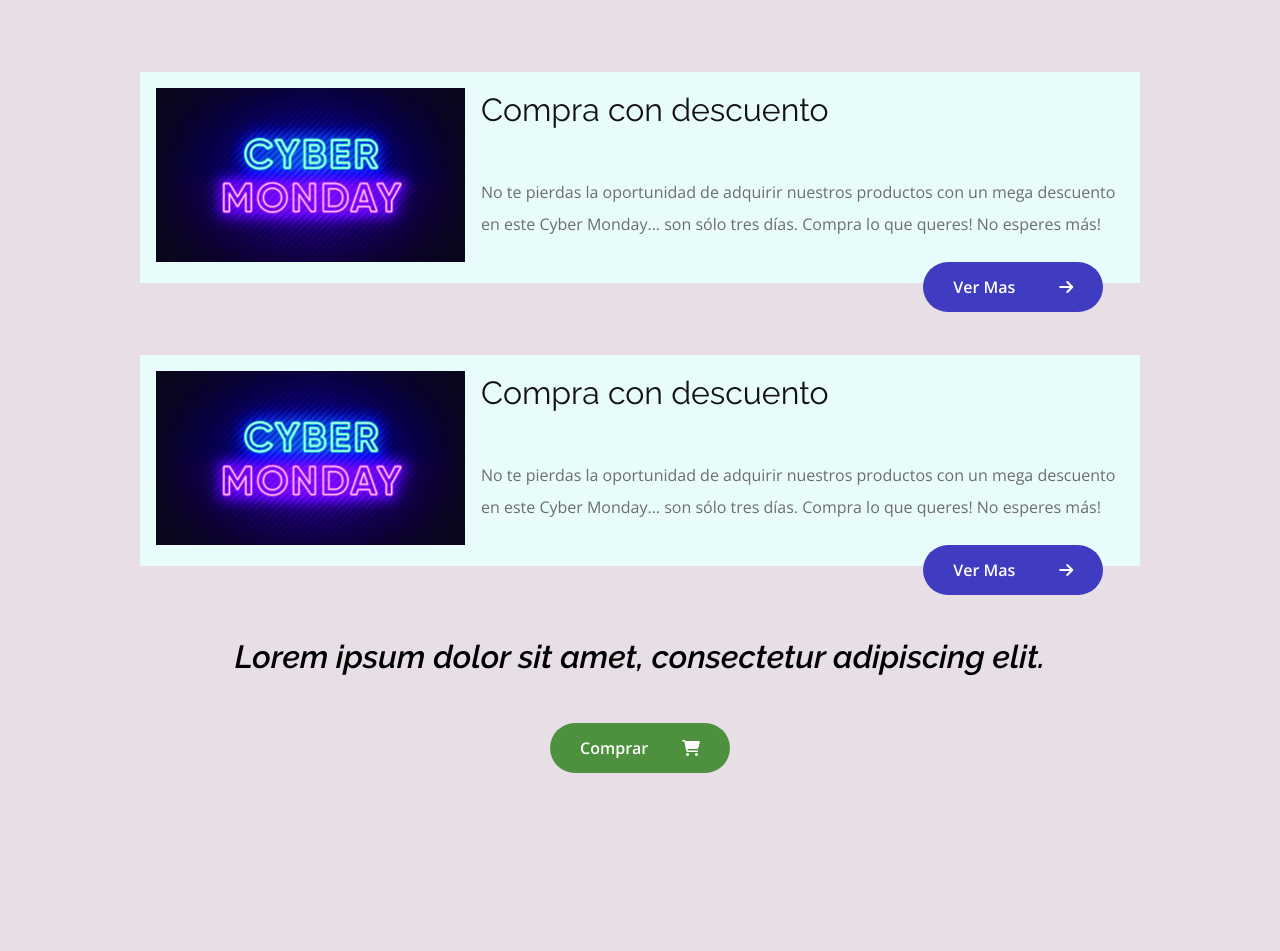
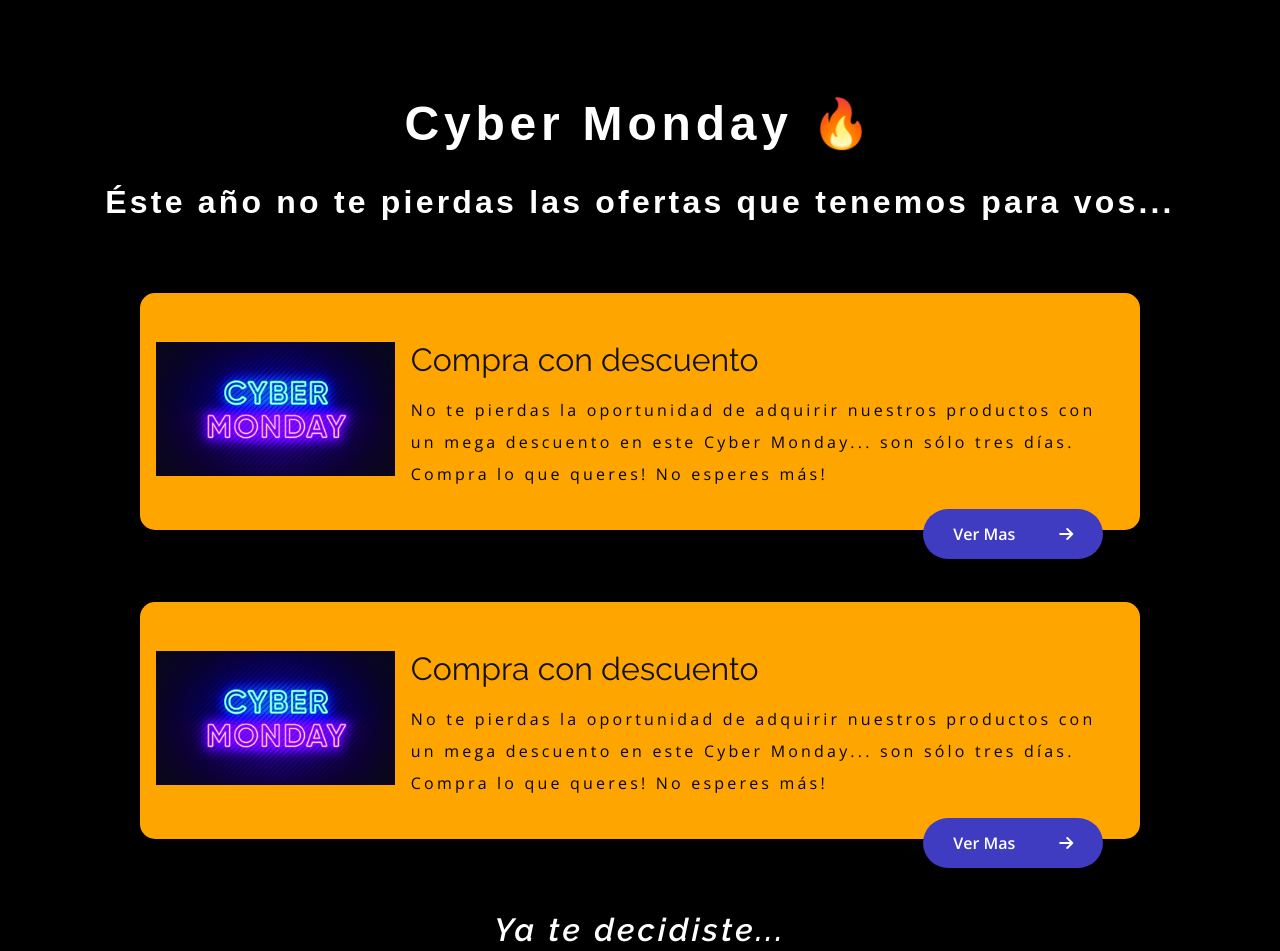
Before and after one commit to JimenaCambronero/PracticacardBem, a plain HTML site: page index.html in a window 1280 px wide. Shown: the top 951 px of the page. Before the commit the page ends 837 px from the top, so only its background shows below. Drawn offline with nearby package versions, Linux system fonts and the light colour scheme.

Commit message:
Se modifican colores. Se agrega Titulo y Subtitulo

```diff
--- a/index.html
+++ b/index.html
@@ -6,8 +6,11 @@
 	<title>Metodología BEM</title>
 	<link href="https://fonts.googleapis.com/css2?family=Open+Sans:wght@400;600&family=Raleway:ital,wght@0,400;1,600&display=swap" rel="stylesheet">
 	<link rel="stylesheet" href="./sass/estilo.css">
+	<link href="https://unpkg.com/aos@2.3.1/dist/aos.css" rel="stylesheet">
 </head>
 <body>
+	<h1>Cyber Monday 🔥</h1>
+	<h2 data-aos="flip-left">Éste año no te pierdas las ofertas que tenemos para vos...</h2>
 	<div class="contenedor">
 		<div class="contenedor__cards">
 			<div class="card"> <!-- Bloque-->
@@ -44,12 +47,17 @@
 	</div>
 
 	<div class="frase"><!-- Bloque -->
-		<h2 class="frase__texto">Lorem ipsum dolor sit amet, consectetur adipiscing elit.</h2>
+		<h2 class="frase__texto">Ya te decidiste...</h2>
 		<a href="#" role="button" class="boton boton--verde">
 				<span class="boton__texto">Comprar</span>
 				<i class="fas fa-shopping-cart"></i></a>
 	</div>
 
 	<script src="https://kit.fontawesome.com/2c36e9b7b1.js" crossorigin="anonymous"></script>
+	<script src="https://unpkg.com/aos@2.3.1/dist/aos.js"></script>
+	<script>
+		AOS.init();
+	  </script>
+
 </body>
 </html>
--- a/sass/estilo.scss
+++ b/sass/estilo.scss
@@ -6,8 +6,23 @@
 }
 
 body {
-	background: #e7dee6;
+	background: rgb(0, 0, 0);
 	font-family: 'Open Sans', sans-serif;
+}
+
+h1{
+	color: rgb(255, 255, 255);
+	font-family: Arial, Helvetica, sans-serif;
+	font-size: 3em;
+	margin: 2em 2em 0;
+	text-align: center;
+	letter-spacing: 0.1em;
+}
+
+h2{
+	@extend h1;
+	font-size: 2em;
+	margin: 1em 1.5em;
 }
 
 a {
@@ -29,12 +44,13 @@
 }
 
 .card {
-	background: rgb(233, 252, 252);
+	background: orange;
 	padding: 1em;
 	display: flex;
 	align-items: center;
 	position: relative;
 	margin-bottom: 4em;
+	border-radius: 15px;
 }
 
 .card__miniatura1 .card__miniatura2 {
@@ -54,7 +70,7 @@
 	font-family: 'Raleway', sans-serif;
 	font-size: 2em;
 	font-weight: normal;
-	margin-bottom: 1.5em;
+	margin: 1em 1em 0.5em 0;
 }
 
 .card__enlace {
@@ -63,8 +79,9 @@
 
 .card__extracto {
 	line-height: 2em;
-	color: #6D6D6D;
+	color: rgb(5, 5, 5);
 	margin-bottom: 1.5em;
+	letter-spacing: 0.2em;
 }
 
 .boton {
```
Also changed, not shown: sass/estilo.css, 2 other files.
